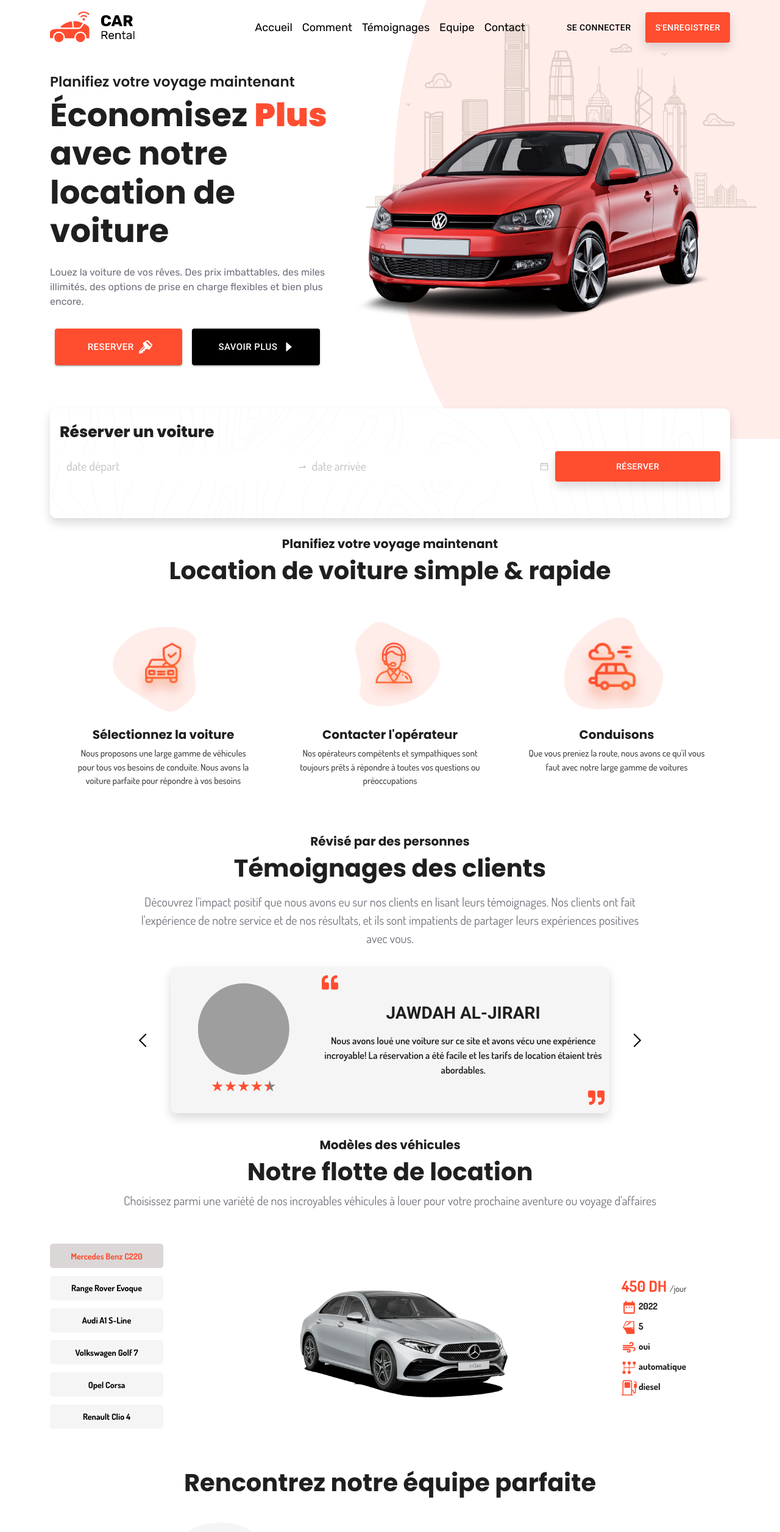
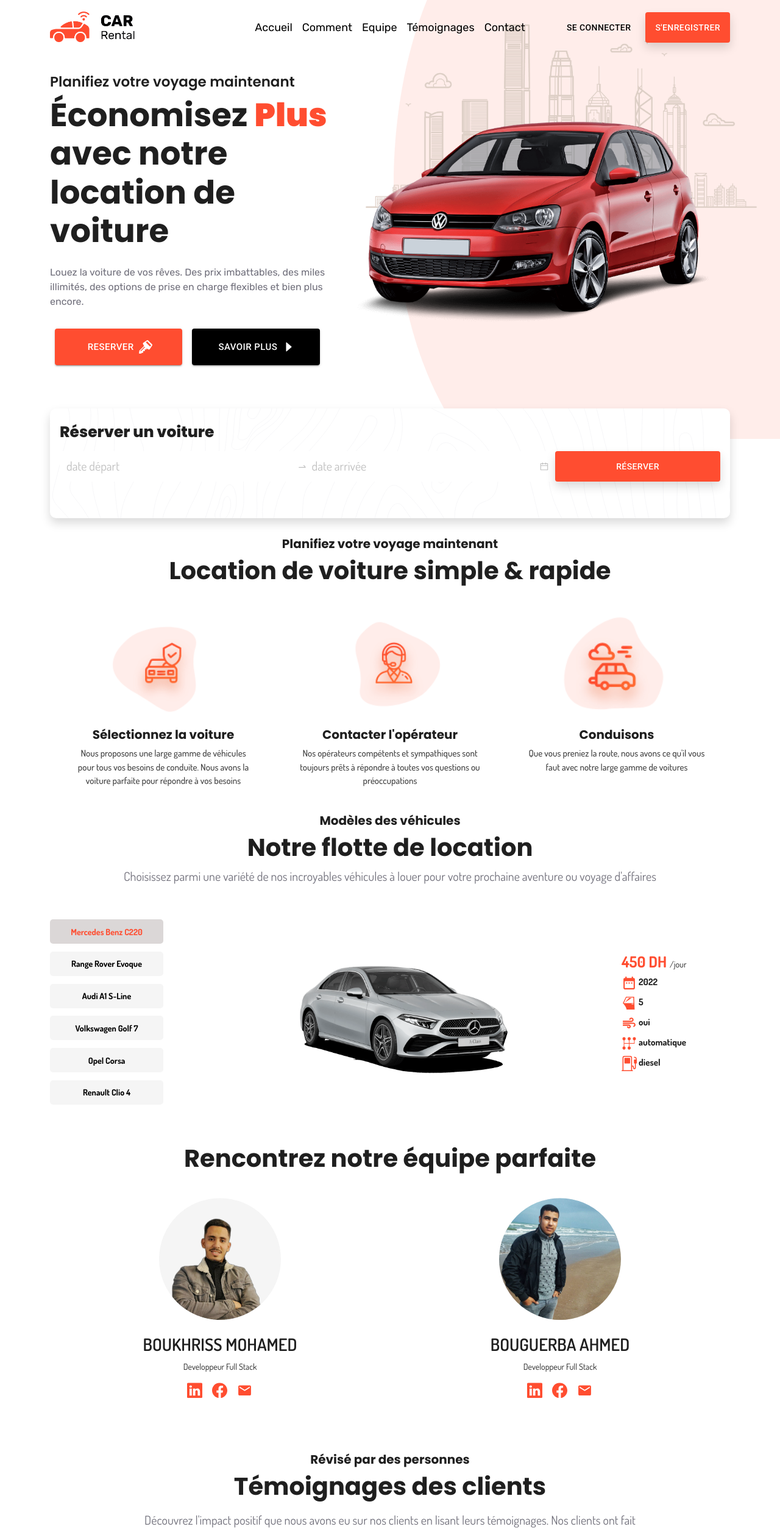
Before and after one commit to ahmedbou2000/Rental-Car-Projects, a React (Create React App) app: page / in a window 1280 px wide. Shown: the top 2513 px of the page at 61% size. Built offline with nearby package versions, Linux system fonts and the light colour scheme; grey boxes are pictures that could not be loaded.

Commit message:
adding ahmed to team

```diff
--- a/package.json
+++ b/package.json
@@ -1,5 +1,5 @@
 {
-  "homepage": "https://boukhrissm.github.io/react-rental-car",
+
   "name": "rental_car_pfe",
   "version": "0.1.0",
   "private": true,
--- a/src/Components/Navbar.js
+++ b/src/Components/Navbar.js
@@ -162,7 +162,7 @@ const Navbar = () => {
           </a>
         </div>
       </Modal>
-      {/************************* Login Modal *********************/}
+      {/************************* Login & SignUp Modal *********************/}
       <Modal open={LoginOpen} className="center">
         <div
           className={`loginModel ${
--- a/src/Components/Team.js
+++ b/src/Components/Team.js
@@ -1,7 +1,7 @@
 import { Grid } from "@mui/material";
 import TeamItem from "./TeamItem";
 import theImage from "../assets/images/112.png";
-import theSecondImg from "../assets/images/8.jpg"
+import theSecondImg from "../assets/images/ahmed.jpg"
 
 const Team = () => {
   return (
@@ -34,7 +34,7 @@ const Team = () => {
             Img={theSecondImg}
             Email="bouguerbaahmed06@gmail.com"
             userLinkedin={"ahmed-bouguerba-48107226a"}
-            userFacebook={""}
+            userFacebook={"profile.php?id=100009354637654"}
           />
         </Grid>
       </Grid>
--- a/src/Config/NavLinks.json
+++ b/src/Config/NavLinks.json
@@ -10,14 +10,14 @@
     "href": "#comment"
   },
   {
+    "label": "Equipe",
+    "to": "/",
+    "href": "#equipe"
+  },
+  {
     "label": "Témoignages",
     "to": "/",
     "href": "#testimonials"
-  },
-  {
-    "label": "Equipe",
-    "to": "/",
-    "href": "#equipe"
   },
   {
     "label": "Contact",
--- a/src/Pages/HomePage.js
+++ b/src/Pages/HomePage.js
@@ -49,9 +49,9 @@ const HomePage = () => {
           <HeroContent />
         </div>
         <Plans />
-        <Testimonials/>
         <CarShow/>
         <Team/>
+        <Testimonials/>
         <Contact/>
         <Footer/>
       </Content>
```
Also changed, not shown: src/assets/images/ahmed.jpg (added).
